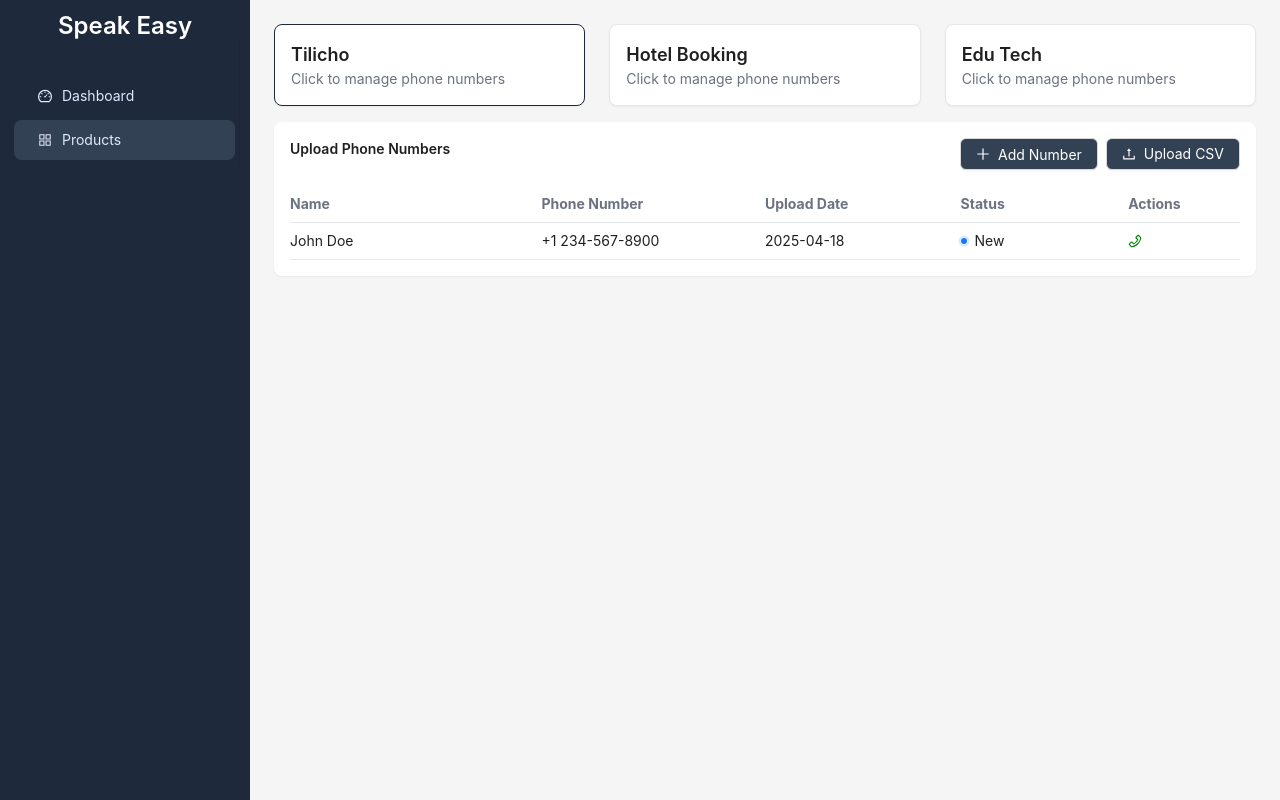
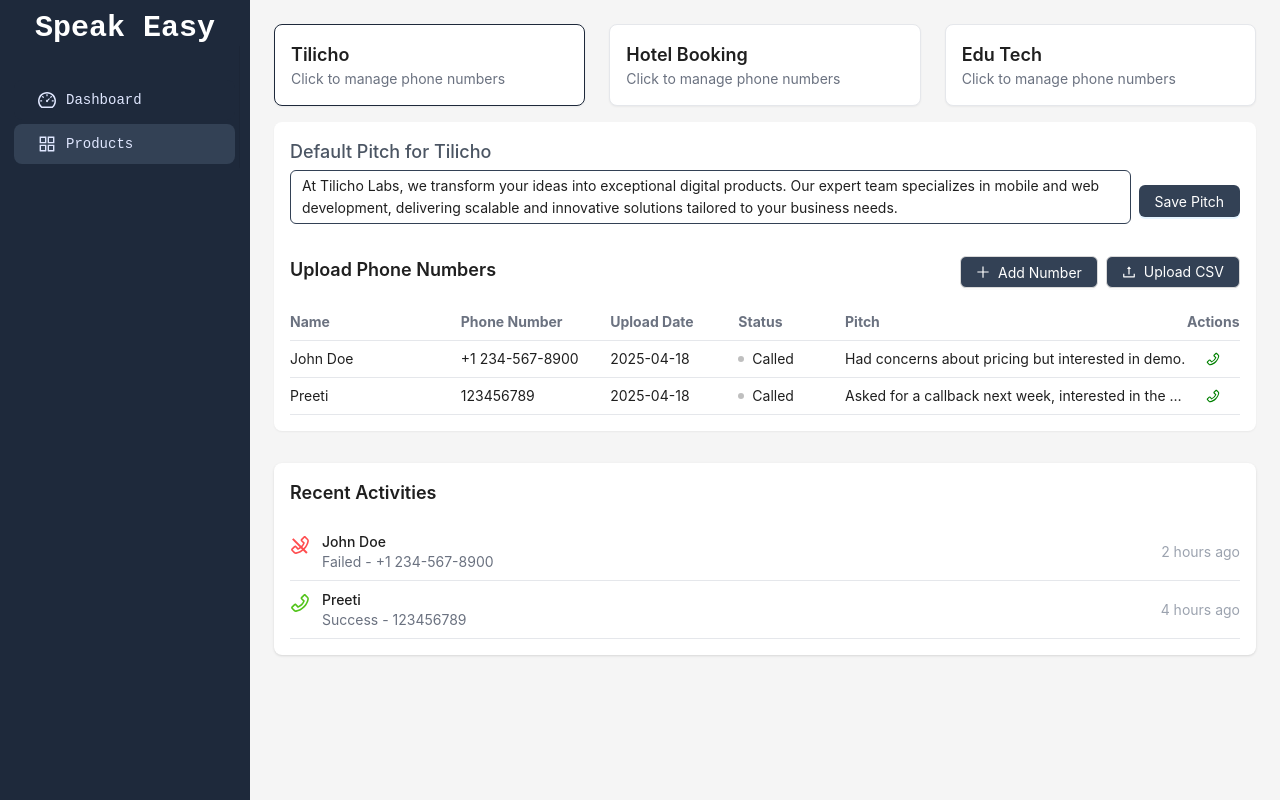
Before and after one commit to ipreetidas07/speak-easy-fe, a React (Vite) app: page /products in a window 1280 px wide. Built offline with nearby package versions, Linux system fonts and the light colour scheme.

Commit message:
Added recent activities in products along with initial pitch

```diff
--- a/src/components/Dashboard/SalesChart.tsx
+++ b/src/components/Dashboard/SalesChart.tsx
@@ -45,7 +45,7 @@ const SalesChart: React.FC<ChartsProps> = ({ pieCharts, lineCharts }) => {
       {/* Pie Charts */}
       {pieCharts.map((chart, index) => (
         <div key={`pie-${index}`} className="bg-white p-4 rounded-xl shadow-sm">
-          <h2 className="text-lg font-medium mb-4">{chart.title}</h2>
+          <h2 className="text-xl font-bold mb-4">{chart.title}</h2>
           <ResponsiveContainer width="100%" height={300}>
             <PieChart>
               <Pie
@@ -76,7 +76,7 @@ const SalesChart: React.FC<ChartsProps> = ({ pieCharts, lineCharts }) => {
           key={`line-${index}`}
           className="bg-white p-4 rounded-xl shadow-sm"
         >
-          <h2 className="text-lg font-medium mb-4">{chart.title}</h2>
+          <h2 className="text-xl font-bold mb-4">{chart.title}</h2>
           <ResponsiveContainer width="100%" height={300}>
             <LineChart data={chart.data}>
               <CartesianGrid strokeDasharray="3 3" />
--- a/src/components/Dashboard/StatCard.tsx
+++ b/src/components/Dashboard/StatCard.tsx
@@ -1,35 +1,71 @@
 import React from "react";
+import {
+  PhoneOutlined,
+  CheckCircleOutlined,
+  CloseCircleOutlined,
+  ClockCircleOutlined,
+} from "@ant-design/icons";
 
 interface StatCardProps {
   title: string;
   value: string;
   change: string;
-  changeColor: string;
-  borderColor: string;
-  icon: React.ElementType;
-  iconColor: string;
 }
 
-const StatCard: React.FC<StatCardProps> = ({
-  title,
-  value,
-  change,
-  changeColor,
-  borderColor,
-  icon: Icon,
-  iconColor,
-}) => {
+const configMap: {
+  [key: string]: {
+    icon: React.ElementType;
+    iconColor: string;
+    borderColor: string;
+    changeColor: string;
+  };
+} = {
+  "Total Calls": {
+    icon: PhoneOutlined,
+    iconColor: "text-indigo-400",
+    borderColor: "border-blue-500",
+    changeColor: "text-green-600",
+  },
+  "Success Rate": {
+    icon: CheckCircleOutlined,
+    iconColor: "text-green-500",
+    borderColor: "border-green-500",
+    changeColor: "text-green-600",
+  },
+  "Failed Calls": {
+    icon: CloseCircleOutlined,
+    iconColor: "text-red-400",
+    borderColor: "border-red-500",
+    changeColor: "text-red-500",
+  },
+  "Avg. Duration": {
+    icon: ClockCircleOutlined,
+    iconColor: "text-purple-500",
+    borderColor: "border-purple-500",
+    changeColor: "text-green-600",
+  },
+};
+
+const StatCard: React.FC<StatCardProps> = ({ title, value, change }) => {
+  const config = configMap[title] ?? {
+    icon: PhoneOutlined,
+    iconColor: "text-gray-400",
+    borderColor: "border-gray-300",
+    changeColor: "text-gray-500",
+  };
+  const Icon = config.icon;
+
   return (
     <div
-      className={`flex flex-col justify-between rounded-xl bg-white p-4 shadow-sm border-l-[4px] w-64 h-320 ${borderColor}`}
+      className={`flex flex-col justify-between rounded-xl bg-white p-4 shadow-sm border-l-[4px] w-64 h-320 ${config.borderColor}`}
     >
       <div className="flex justify-between items-start">
-        <div className="text-sm text-gray-500">{title}</div>
-        <Icon className={`text-lg ${iconColor}`} />
+        <div className="text-lg text-gray-500 font-bold">{title}</div>
+        <Icon className={`text-xl ${config.iconColor}`} />
       </div>
       <div className="mt-2">
         <div className="text-3xl font-semibold text-black">{value}</div>
-        <div className={`text-sm mt-1 ${changeColor}`}>{change}</div>
+        <div className={`text-sm mt-1 ${config.changeColor}`}>{change}</div>
       </div>
     </div>
   );
--- a/src/components/Products/ContatList.tsx
+++ b/src/components/Products/ContatList.tsx
@@ -1,24 +1,49 @@
 import { PhoneOutlined, PlusOutlined, UploadOutlined } from "@ant-design/icons";
-import { Badge, Modal, Button, Input, Upload, message } from "antd";
+import { Badge, Modal, Button, Input, Upload, message, Tooltip } from "antd";
 import type { UploadProps } from "antd";
-import { useState } from "react";
+import { useState, useEffect } from "react";
+import { ProductsList } from "@enums/index";
 
 type PhoneNumber = {
   name: string;
   phone: string;
   date: string;
   status: "New" | "Called";
+  pitch?: string;
 };
 
 type Props = {
   numbers: PhoneNumber[];
   onAdd: (entry: PhoneNumber) => void;
   onUpload: (entries: PhoneNumber[]) => void;
+  selectedProduct: string;
 };
 
-const ContactList: React.FC<Props> = ({ numbers, onAdd, onUpload }) => {
+const defaultPitchPerProduct: Record<string, string> = {
+  [ProductsList.TILICHO]:
+    "At Tilicho Labs, we transform your ideas into exceptional digital products. Our expert team specializes in mobile and web development, delivering scalable and innovative solutions tailored to your business needs.",
+  [ProductsList.HOTEL_BOOKING]:
+    "Welcome to Hotel Booking. We provide the best deals!",
+  [ProductsList.EDU_TECH]:
+    "Hello from Edu Tech! Let us help you with your learning goals.",
+};
+
+const ContactList: React.FC<Props> = ({
+  numbers,
+  onAdd,
+  onUpload,
+  selectedProduct,
+}) => {
   const [isModalOpen, setIsModalOpen] = useState(false);
   const [newContact, setNewContact] = useState({ name: "", phone: "" });
+  const [productPitches, setProductPitches] = useState(defaultPitchPerProduct);
+  const [editedPitch, setEditedPitch] = useState(
+    productPitches[selectedProduct]
+  );
+
+  useEffect(() => {
+    setEditedPitch(productPitches[selectedProduct]);
+  }, [selectedProduct, productPitches]);
 
   const handleAdd = () => {
     if (!newContact.name || !newContact.phone) {
@@ -30,6 +55,7 @@ const ContactList: React.FC<Props> = ({ numbers, onAdd, onUpload }) => {
       ...newContact,
       date: new Date().toISOString().slice(0, 10),
       status: "New",
+      pitch: productPitches[selectedProduct],
     };
 
     onAdd(entry);
@@ -55,6 +81,7 @@ const ContactList: React.FC<Props> = ({ numbers, onAdd, onUpload }) => {
           phone: phone.trim(),
           date: new Date().toISOString().slice(0, 10),
           status: "New",
+          pitch: productPitches[selectedProduct],
         };
       });
 
@@ -68,10 +95,45 @@ const ContactList: React.FC<Props> = ({ numbers, onAdd, onUpload }) => {
     }
   };
 
+  const handlePitchChange = (value: string) => {
+    setEditedPitch(value);
+  };
+
+  const handleSavePitch = () => {
+    setProductPitches({
+      ...productPitches,
+      [selectedProduct]: editedPitch,
+    });
+    message.success("Pitch updated successfully");
+  };
+
   return (
     <div className="bg-white p-4 rounded-lg shadow-sm mt-4">
+      <div className="mb-6">
+        <label className="block text-gray-600 font-medium mb-1 text-lg">
+          Default Pitch for {selectedProduct}
+        </label>
+        <div className="flex items-center gap-2">
+          <Input.TextArea
+            value={editedPitch}
+            onChange={(e) => handlePitchChange(e.target.value)}
+            autoSize={{ minRows: 2, maxRows: 4 }}
+            placeholder="Enter the default pitch for this product"
+            className="w-full mb-2"
+            style={{ borderColor: "#334155" }}
+          />
+          <Button
+            type="primary"
+            onClick={handleSavePitch}
+            style={{ backgroundColor: "#334155", color: "white" }}
+          >
+            Save Pitch
+          </Button>
+        </div>
+      </div>
+
       <div className="flex justify-between mb-4">
-        <h2 className="text-md font-semibold">Upload Phone Numbers</h2>
+        <h2 className="text-lg font-semibold">Upload Phone Numbers</h2>
         <div className="flex gap-2">
           <Button
             icon={<PlusOutlined />}
@@ -98,27 +160,34 @@ const ContactList: React.FC<Props> = ({ numbers, onAdd, onUpload }) => {
       <table className="w-full text-sm table-fixed">
         <thead>
           <tr className="text-left text-gray-500 border-b">
-            <th className="py-2 w-[180px]">Name</th>
-            <th className="w-[160px]">Phone Number</th>
-            <th className="w-[140px]">Upload Date</th>
-            <th className="w-[120px]">Status</th>
-            <th className="w-[80px]">Actions</th>
+            <th className="py-2 w-[160px]">Name</th>
+            <th className="w-[140px]">Phone Number</th>
+            <th className="w-[120px]">Upload Date</th>
+            <th className="w-[100px]">Status</th>
+            <th className="w-[320px]">Pitch</th>
+            <th className="w-[50px] text-center">Actions</th>
           </tr>
         </thead>
+
         <tbody>
           {numbers.map((entry, idx) => (
             <tr key={idx} className="border-b hover:bg-gray-50">
-              <td className="py-2 w-[180px] truncate">{entry.name}</td>
-              <td className="w-[160px] truncate">{entry.phone}</td>
-              <td className="w-[140px] truncate">{entry.date}</td>
-              <td className="w-[120px]">
+              <td className="py-2 truncate">{entry.name}</td>
+              <td className="truncate">{entry.phone}</td>
+              <td className="truncate">{entry.date}</td>
+              <td>
                 <Badge
                   status={entry.status === "New" ? "processing" : "default"}
                   text={entry.status}
                 />
               </td>
-              <td className="w-[80px]">
-                <PhoneOutlined style={{ color: "green" }} />
+              <td className="truncate">
+                {entry.pitch || productPitches[selectedProduct]}
+              </td>
+              <td className="text-center">
+                <Tooltip title="Call">
+                  <PhoneOutlined style={{ color: "green" }} />
+                </Tooltip>
               </td>
             </tr>
           ))}
@@ -139,6 +208,7 @@ const ContactList: React.FC<Props> = ({ numbers, onAdd, onUpload }) => {
             onChange={(e) =>
               setNewContact({ ...newContact, name: e.target.value })
             }
+            style={{ borderColor: "#334155" }}
           />
           <Input
             placeholder="Phone"
@@ -146,6 +216,7 @@ const ContactList: React.FC<Props> = ({ numbers, onAdd, onUpload }) => {
             onChange={(e) =>
               setNewContact({ ...newContact, phone: e.target.value })
             }
+            style={{ borderColor: "#334155" }}
           />
         </div>
       </Modal>
--- /dev/null
+++ b/src/components/Products/RecentActivities.tsx
@@ -0,0 +1,80 @@
+import {
+  PhoneOutlined,
+  CloseCircleOutlined,
+  ClockCircleOutlined,
+} from "@ant-design/icons";
+
+export type ActivityType = {
+  title: string;
+  description: string;
+  time: string;
+  type: "success" | "no_answer" | "reschedule" | "failed";
+  number: string;
+};
+
+export const RecentActivities = ({
+  activities,
+}: {
+  activities: ActivityType[];
+}) => {
+  const iconMap = {
+    success: <PhoneOutlined style={{ color: "#52c41a", fontSize: "20px" }} />, // Green
+    no_answer: (
+      <CloseCircleOutlined style={{ color: "#ff4d4f", fontSize: "20px" }} />
+    ), // Red
+    reschedule: (
+      <ClockCircleOutlined style={{ color: "#faad14", fontSize: "20px" }} />
+    ), // Yellow-orange
+    failed: (
+      <span
+        style={{
+          position: "relative",
+          display: "inline-block",
+          width: "20px",
+          height: "20px",
+        }}
+      >
+        <PhoneOutlined style={{ color: "#ff4d4f", fontSize: "20px" }} />
+        <span
+          style={{
+            position: "absolute",
+            top: "50%",
+            left: "0",
+            width: "100%",
+            height: "1.5px",
+            backgroundColor: "#ff4d4f",
+            transform: "rotate(45deg)",
+            transformOrigin: "center",
+          }}
+        />
+      </span>
+    ),
+  };
+
+  if (!activities || activities.length === 0) return null;
+
+  return (
+    <div className="mt-8 bg-white rounded-lg p-4 shadow">
+      <h3 className="text-lg font-semibold mb-4">Recent Activities</h3>
+      <ul>
+        {activities.map((activity, index) => (
+          <li
+            key={index}
+            className="flex justify-between items-center py-2 border-b"
+          >
+            <div className="flex items-start gap-3">
+              <div className="mt-1">{iconMap[activity.type]}</div>
+              <div>
+                <p className="font-medium">{activity.title}</p>
+                <p className="text-sm text-gray-500">
+                  {activity.description} - {activity.number}
+                </p>
+              </div>
+            </div>
+            <span className="text-sm text-gray-400">{activity.time}</span>
+          </li>
+        ))}
+      </ul>
+    </div>
+  );
+};
--- a/src/components/Sidebar.tsx
+++ b/src/components/Sidebar.tsx
@@ -21,13 +21,15 @@ const Sidebar: React.FC = () => {
     {
       key: AppRoutes.DASHBOARD,
       label: SidebarContants.DASHBOARD,
-      icon: <DashboardOutlined style={{ color: textColor }} />,
+      icon: (
+        <DashboardOutlined style={{ color: textColor, fontSize: "18px" }} />
+      ),
       path: "/",
     },
     {
       key: AppRoutes.PRODUCTS,
       label: SidebarContants.Products,
-      icon: <AppstoreOutlined style={{ color: textColor }} />,
+      icon: <AppstoreOutlined style={{ color: textColor, fontSize: "18px" }} />,
       path: AppRoutes.PRODUCTS,
     },
   ];
@@ -42,9 +44,10 @@ const Sidebar: React.FC = () => {
         paddingTop: 10,
         paddingLeft: 10,
         paddingRight: 10,
+        fontFamily: "monospace",
       }}
     >
-      <div className="text-white text-2xl text-center font-semibold">
+      <div className="text-white text-3xl text-center font-semibold">
         {TeamName}
       </div>
 
@@ -55,6 +58,7 @@ const Sidebar: React.FC = () => {
           backgroundColor: sidebarBg,
           color: textColor,
           paddingTop: 30,
+          fontFamily: "monospace",
         }}
       >
         {menuItems.map((item) => (
--- a/src/components/index.tsx
+++ b/src/components/index.tsx
@@ -4,6 +4,7 @@ import Sidebar from "./Sidebar";
 import StatCard from "./Dashboard/StatCard";
 import ContactList from "./Products/ContatList";
 import ProductCard from "./Products/ProductCard";
+import { RecentActivities } from "./Products/RecentActivities";
 
 export const Components = {
   Header,
@@ -12,4 +13,5 @@ export const Components = {
   Sidebar,
   ContactList,
   ProductCard,
+  RecentActivities,
 };
--- a/src/index.css
+++ b/src/index.css
@@ -14,19 +14,3 @@ body {
   margin: 0;
   box-sizing: border-box;
 }
-
-/* Hide submenu arrow in AntD */
-.ant-menu-light .ant-menu-item,
-.ant-menu-light > .ant-menu .ant-menu-item,
-.ant-menu-light .ant-menu-submenu-title,
-.ant-menu-light > .ant-menu .ant-menu-submenu-title {
-  color: #fff;
-}
-
-.ant-menu-light .ant-menu-submenu-selected > .ant-menu-submenu-title,
-.ant-menu-light
-  > .ant-menu
-  .ant-menu-submenu-selected
-  > .ant-menu-submenu-title {
-  color: #fff;
-}
--- a/src/routes/Products.tsx
+++ b/src/routes/Products.tsx
@@ -1,4 +1,5 @@
 import { Components } from "@components/index";
+import { ActivityType } from "@components/Products/RecentActivities";
 import { ProductsList } from "@enums/index";
 import { useState } from "react";
 
@@ -10,14 +11,28 @@ const productList = [
 
 const initialPhoneData: Record<
   string,
-  { name: string; phone: string; date: string; status: "New" | "Called" }[]
+  {
+    name: string;
+    phone: string;
+    date: string;
+    status: "New" | "Called";
+    pitch?: string;
+  }[]
 > = {
   [ProductsList.TILICHO]: [
     {
       name: "John Doe",
       phone: "+1 234-567-8900",
       date: "2025-04-18",
-      status: "New",
+      status: "Called",
+      pitch: "Had concerns about pricing but interested in demo.",
+    },
+    {
+      name: "Preeti",
+      phone: "123456789",
+      date: "2025-04-18",
+      status: "Called",
+      pitch: "Asked for a callback next week, interested in the product.",
     },
   ],
   [ProductsList.HOTEL_BOOKING]: [
@@ -26,6 +41,7 @@ const initialPhoneData: Record<
       phone: "+1 234-567-8901",
       date: "2025-04-18",
       status: "Called",
+      pitch: "Needs bulk booking for a corporate event.",
     },
   ],
   [ProductsList.EDU_TECH]: [
@@ -49,6 +65,7 @@ const Products = () => {
     phone: string;
     date: string;
     status: "New" | "Called";
+    pitch?: string;
   }) => {
     setPhoneData((prev) => ({
       ...prev,
@@ -56,12 +73,50 @@ const Products = () => {
     }));
   };
 
-  const handleUpload = (entries: any) => {
+  const handleUpload = (
+    entries: {
+      name: string;
+      phone: string;
+      date: string;
+      status: "New" | "Called";
+      pitch?: string;
+    }[]
+  ) => {
     setPhoneData((prev) => ({
       ...prev,
       [selectedProduct]: [...prev[selectedProduct], ...entries],
     }));
   };
+
+  const initialActivities: Record<string, ActivityType[]> = {
+    [ProductsList.TILICHO]: [
+      {
+        title: "John Doe",
+        description: "Failed",
+        time: "2 hours ago",
+        type: "failed",
+        number: "+1 234-567-8900",
+      },
+      {
+        title: "Preeti",
+        description: "Success",
+        time: "4 hours ago",
+        type: "success",
+        number: "123456789",
+      },
+    ],
+    [ProductsList.HOTEL_BOOKING]: [
+      {
+        title: "Jane Smith",
+        description: "No Answer",
+        time: "4 hours ago",
+        type: "no_answer",
+        number: "+1 234-567-8901",
+      },
+    ],
+  };
+
+  const [recentActivities, setRecentActivities] = useState(initialActivities);
 
   return (
     <div className="p-6">
@@ -82,6 +137,12 @@ const Products = () => {
         numbers={phoneData[selectedProduct] || []}
         onAdd={handleAdd}
         onUpload={handleUpload}
+        selectedProduct={selectedProduct}
+      />
+
+      {/* Recent Activities */}
+      <Components.RecentActivities
+        activities={recentActivities[selectedProduct] || []}
       />
     </div>
   );
```
Also changed, not shown: src/components/Dashboard/Header.tsx (+4 -4 lines), src/routes/Dashboard.tsx (+1 -23 lines), 1 other file (tests, documents, lock files or other folders).
